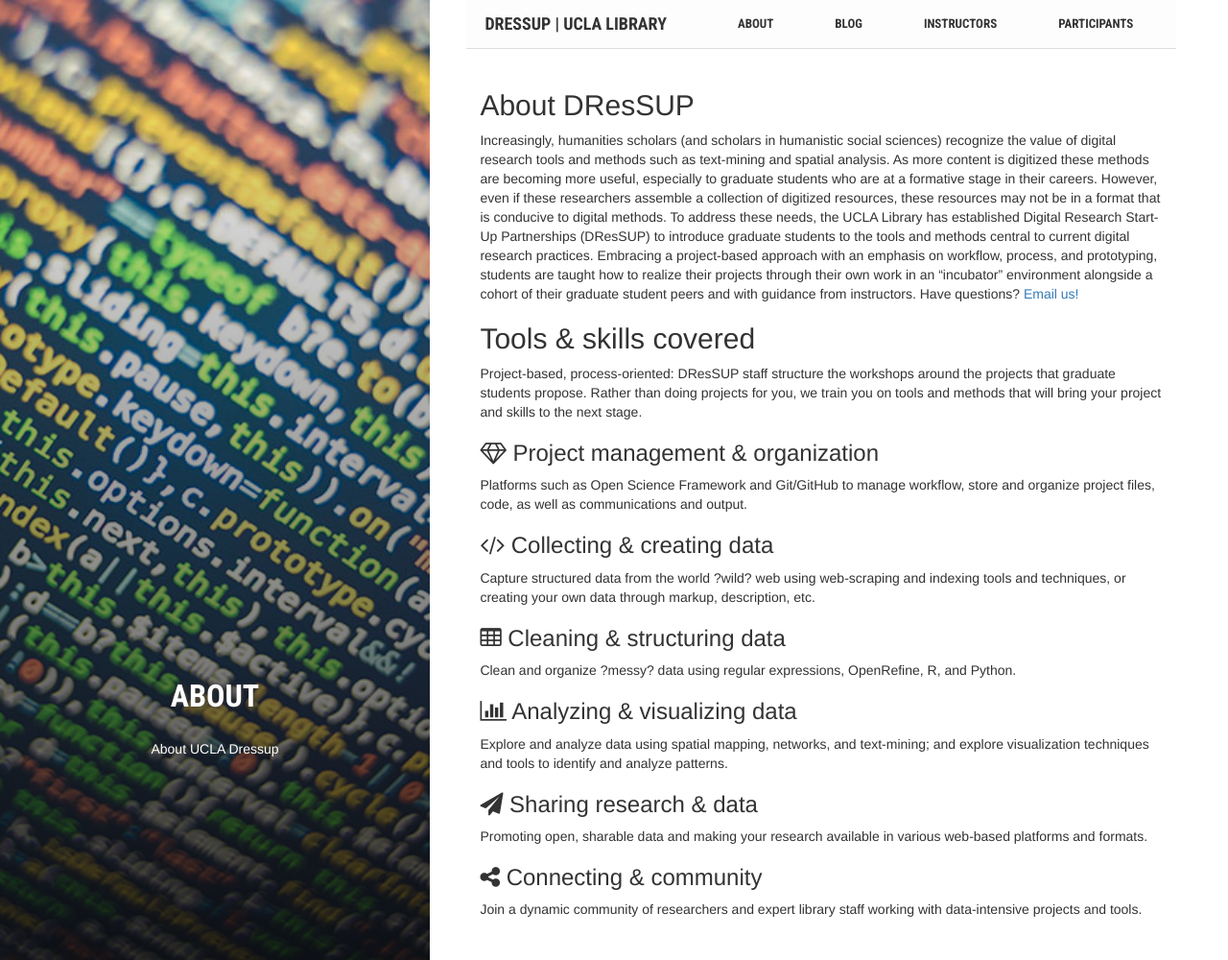
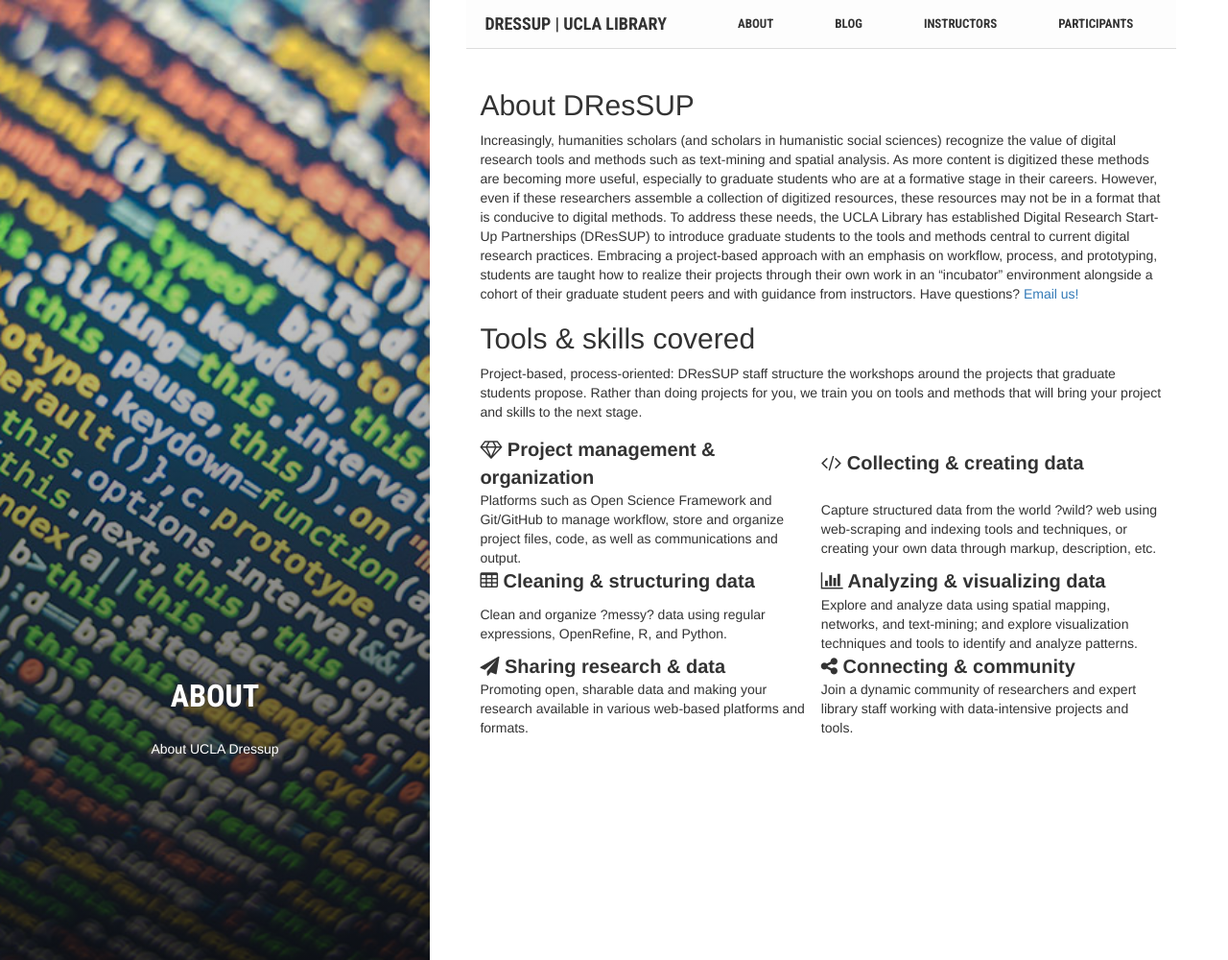
Before and after one commit to dnoneill/dressup-rebuild, a Jekyll site: the page built from about.md, in a window 1280 px wide and 1000 px high. Shown: the whole window at 96% size. Built offline with Jekyll 4.4.1, drawn with Linux system fonts in a browser that asks for light colours.

Commit message:
about page table

```diff
--- a/_layouts/page.html
+++ b/_layouts/page.html
@@ -1,6 +1,8 @@
 ---
 layout: default
 ---
+<body class="{{page.active}}">
 <article class="page">
   {{ content }}
 </article>
+</body>
--- a/about.md
+++ b/about.md
@@ -13,15 +13,11 @@
 
 ## Tools & skills covered
 Project-based, process-oriented: DResSUP staff structure the workshops around the projects that graduate students propose.  Rather than doing projects for you, we train you on tools and methods that will bring your project and skills to the next stage.
-### <i class="fa fa-diamond"></i> Project management & organization
-Platforms such as Open Science Framework and Git/GitHub to manage workflow, store and organize project files, code, as well as communications and output.
-### <i class="fa fa-code"></i> Collecting & creating data
-Capture structured data from the world ?wild? web using web-scraping and indexing tools and techniques, or creating your own data through markup, description, etc.
-### <i class="fa fa-table"></i> Cleaning & structuring data
-Clean and organize ?messy? data using regular expressions, OpenRefine, R, and Python.
-### <i class="fa fa-bar-chart"></i> Analyzing & visualizing data
-Explore and analyze data using spatial mapping, networks, and text-mining; and explore visualization techniques and tools to identify and analyze patterns.
-### <i class="fa fa-paper-plane"></i> Sharing research & data
-Promoting open, sharable data and making your research available in various web-based platforms and formats.
-### <i class="fa fa-share-alt"></i> Connecting & community
-Join a dynamic community of researchers and expert library staff working with data-intensive projects and tools.
+
+
+| <i class="fa fa-diamond"></i> Project management & organization | <i class="fa fa-code"></i> Collecting & creating data |
+| Platforms such as Open Science Framework and Git/GitHub to manage workflow, store and organize project files, code, as well as communications and output. | Capture structured data from the world ?wild? web using web-scraping and indexing tools and techniques, or creating your own data through markup, description, etc. |
+| <i class="fa fa-table"></i> Cleaning & structuring data | <i class="fa fa-bar-chart"></i> Analyzing & visualizing data |
+| Clean and organize ?messy? data using regular expressions, OpenRefine, R, and Python. | Explore and analyze data using spatial mapping, networks, and text-mining; and explore visualization techniques and tools to identify and analyze patterns. |
+| <i class="fa fa-paper-plane"></i> Sharing research & data | <i class="fa fa-share-alt"></i> Connecting & community |
+| Promoting open, sharable data and making your research available in various web-based platforms and formats. | Join a dynamic community of researchers and expert library staff working with data-intensive projects and tools. |
--- a/assets/css/main.css
+++ b/assets/css/main.css
@@ -318,6 +318,15 @@
     background: #f9f9f9
 }
 
+.about table tr:nth-child(even) {
+    background: #fff
+}
+
+.about table tr:nth-child(odd) {
+    font-size: 20px;
+    font-weight: bold;
+}
+
 table th {
     background: #f5f5f5;
     font-family: sans-serif
@@ -327,6 +336,12 @@
     text-align: left;
     padding: .313em .625em;
     border: 1px solid #efefef
+}
+
+.about th, td {
+    text-align: left;
+    padding: .313em .625em;
+    border: 0px;
 }
 
 table caption {
```
